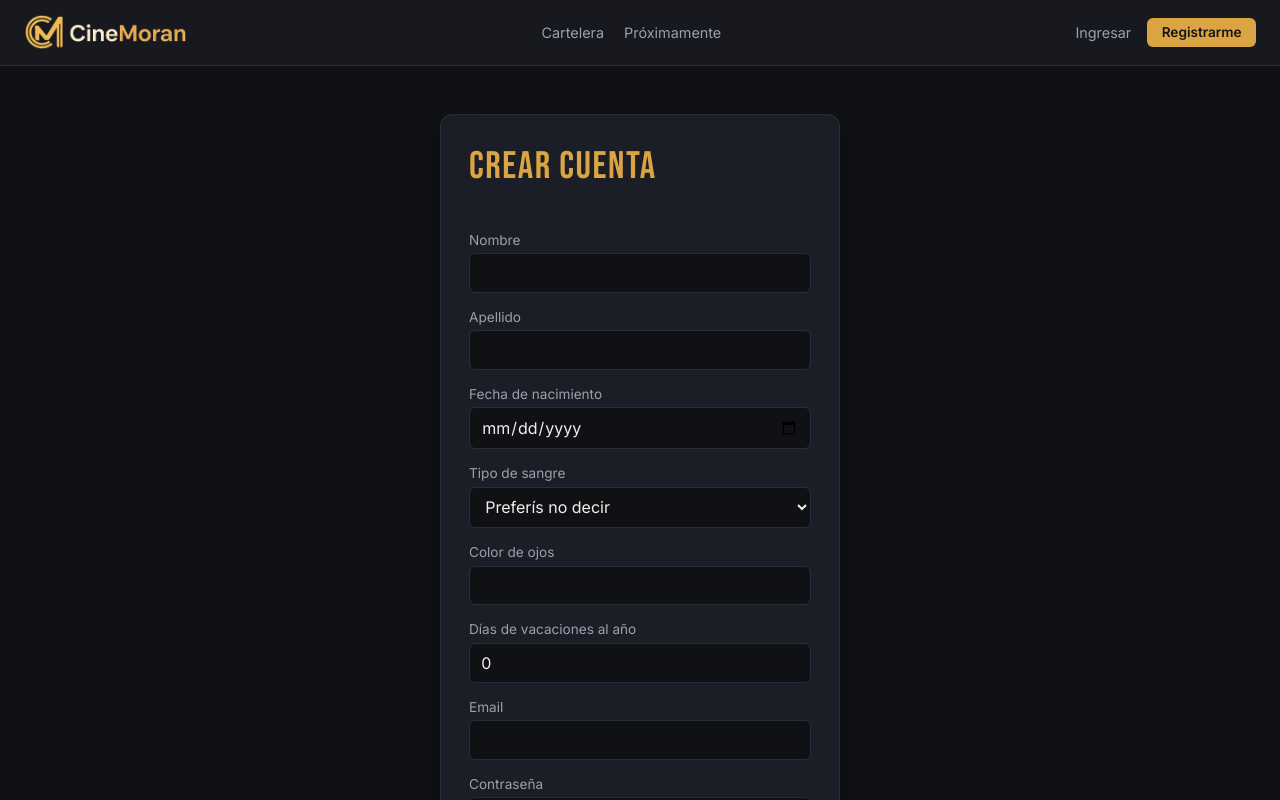
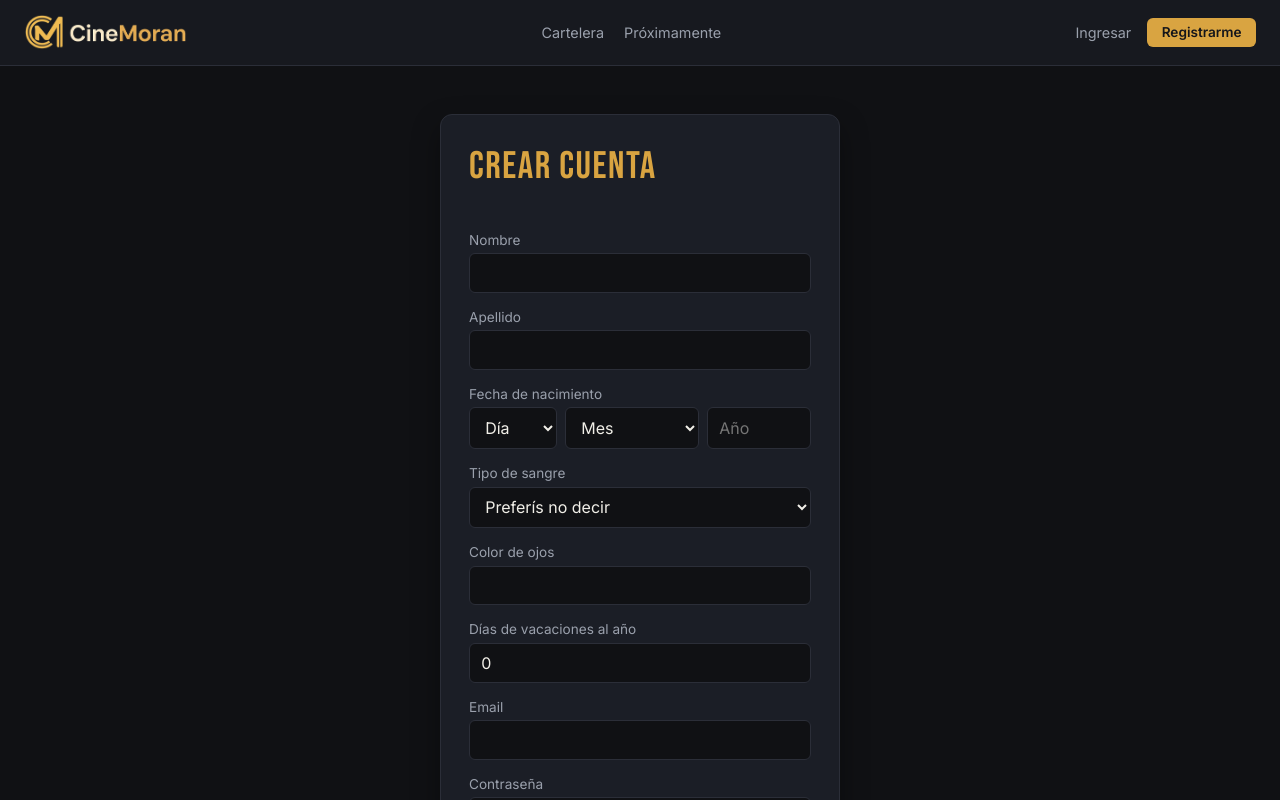
Before and after one commit to nadiamoran/cine-app, an Angular app in the folder cine-moran/: page /registro in a window 1280 px wide. Shown: the top 800 px of the page. Built offline with nearby package versions, Linux system fonts and the light colour scheme.

Commit message:
Actualizacion de campos de fechas

```diff
--- a/cine-moran/src/app/features/admin/crear-funcion/crear-funcion.component.html
+++ b/cine-moran/src/app/features/admin/crear-funcion/crear-funcion.component.html
@@ -67,7 +67,12 @@
 
   <label>
     Desde
-    <input type="date" formControlName="desde" />
+    <app-selector-fecha
+      [valor]="programacionForm.controls.desde.value"
+      [anioMinimo]="anioActual - 1"
+      [anioMaximo]="anioActual + 2" [proximosDias]="14"
+      (cambio)="programacionForm.controls.desde.setValue($event); programacionForm.controls.desde.markAsTouched()"
+    />
     @if (programacionForm.controls.desde.touched && programacionForm.controls.desde.errors?.['fechaFueraDeRango']) {
       <small class="error">Ingresá una fecha válida (año de 4 cifras)</small>
     }
@@ -80,7 +85,12 @@
       <button type="button" class="chip-genero" (click)="onAtajoPeriodo('1-mes')">1 mes</button>
       <button type="button" class="chip-genero" (click)="onAtajoPeriodo('fin-de-mes')">Hasta fin de mes</button>
     </div>
-    <input type="date" formControlName="hasta" />
+    <app-selector-fecha
+      [valor]="programacionForm.controls.hasta.value"
+      [anioMinimo]="anioActual - 1"
+      [anioMaximo]="anioActual + 2"
+      (cambio)="programacionForm.controls.hasta.setValue($event); programacionForm.controls.hasta.markAsTouched()"
+    />
     @if (programacionForm.controls.hasta.touched && programacionForm.controls.hasta.errors?.['fechaFueraDeRango']) {
       <small class="error">Ingresá una fecha válida (año de 4 cifras)</small>
     }
@@ -169,7 +179,12 @@
 
   <label>
     Fecha
-    <input type="date" formControlName="fecha" />
+    <app-selector-fecha
+      [valor]="funcionForm.controls.fecha.value"
+      [anioMinimo]="anioActual - 1"
+      [anioMaximo]="anioActual + 2" [proximosDias]="14"
+      (cambio)="funcionForm.controls.fecha.setValue($event); funcionForm.controls.fecha.markAsTouched()"
+    />
     @if (funcionForm.controls.fecha.touched && funcionForm.controls.fecha.errors?.['fechaFueraDeRango']) {
       <small class="error">Ingresá una fecha válida (año de 4 cifras)</small>
     }
--- a/cine-moran/src/app/features/admin/crear-funcion/crear-funcion.component.ts
+++ b/cine-moran/src/app/features/admin/crear-funcion/crear-funcion.component.ts
@@ -1,4 +1,5 @@
 import { Component, OnInit, computed, signal } from '@angular/core';
+import { SelectorFechaComponent } from '../../../shared/selector-fecha/selector-fecha.component';
 import { takeUntilDestroyed } from '@angular/core/rxjs-interop';
 import { DatePipe } from '@angular/common';
 import { FormControl, FormGroup, ReactiveFormsModule, Validators } from '@angular/forms';
@@ -14,10 +15,13 @@ const fechaFuncionValida = fechaEnRangoValidator(new Date().getFullYear() - 1, n
 @Component({
   selector: 'app-crear-funcion',
   standalone: true,
-  imports: [ReactiveFormsModule, DatePipe],
+  imports: [ReactiveFormsModule, DatePipe, SelectorFechaComponent],
   templateUrl: './crear-funcion.component.html',
 })
 export class CrearFuncionComponent implements OnInit {
+  // año actual, para los límites del selector de fecha
+  readonly anioActual = new Date().getFullYear();
+
   peliculas = signal<Pelicula[]>([]);
   guardando = signal(false);
   errorMsg = signal<string | null>(null);
--- a/cine-moran/src/app/features/admin/crear-pelicula/crear-pelicula.component.html
+++ b/cine-moran/src/app/features/admin/crear-pelicula/crear-pelicula.component.html
@@ -88,7 +88,12 @@
 
   <label>
     Fecha de estreno
-    <input type="date" formControlName="fechaEstreno" min="1900-01-01" max="2099-12-31" />
+    <app-selector-fecha
+      [valor]="peliculaForm.controls.fechaEstreno.value"
+      [anioMinimo]="1900"
+      [anioMaximo]="anioActual + 5"
+      (cambio)="peliculaForm.controls.fechaEstreno.setValue($event)"
+    />
     @if (peliculaForm.controls.fechaEstreno.invalid) {
       <small class="error">Ingresá una fecha válida (año de 4 cifras, desde 1900 hasta 5 años adelante)</small>
     }
--- a/cine-moran/src/app/features/admin/crear-pelicula/crear-pelicula.component.ts
+++ b/cine-moran/src/app/features/admin/crear-pelicula/crear-pelicula.component.ts
@@ -1,4 +1,5 @@
 import { Component, ElementRef, OnInit, ViewChild, computed, signal } from '@angular/core';
+import { SelectorFechaComponent } from '../../../shared/selector-fecha/selector-fecha.component';
 import { takeUntilDestroyed } from '@angular/core/rxjs-interop';
 import { DatePipe } from '@angular/common';
 import { FormControl, FormGroup, ReactiveFormsModule, Validators } from '@angular/forms';
@@ -16,10 +17,13 @@ const anioMaximoEstreno = new Date().getFullYear() + 5;
 @Component({
   selector: 'app-crear-pelicula',
   standalone: true,
-  imports: [ReactiveFormsModule, DatePipe, TablaPreventaComponent],
+  imports: [ReactiveFormsModule, DatePipe, TablaPreventaComponent, SelectorFechaComponent],
   templateUrl: './crear-pelicula.component.html',
 })
 export class CrearPeliculaComponent implements OnInit {
+  // año actual, para los límites del selector de fecha
+  readonly anioActual = new Date().getFullYear();
+
   readonly estados = ESTADOS_PELICULA;
 
   @ViewChild('inputImagen') inputImagen?: ElementRef<HTMLInputElement>;
--- a/cine-moran/src/app/features/auth/register/register.component.html
+++ b/cine-moran/src/app/features/auth/register/register.component.html
@@ -19,7 +19,12 @@
 
   <label>
     Fecha de nacimiento
-    <input type="date" formControlName="fechaNacimiento" min="1900-01-01" max="2099-12-31" />
+    <app-selector-fecha
+      [valor]="registerForm.controls.fechaNacimiento.value"
+      [anioMinimo]="1900"
+      [anioMaximo]="anioActual"
+      (cambio)="registerForm.controls.fechaNacimiento.setValue($event); registerForm.controls.fechaNacimiento.markAsTouched()"
+    />
     @if (registerForm.controls.fechaNacimiento.touched && registerForm.controls.fechaNacimiento.invalid) {
       @if (registerForm.controls.fechaNacimiento.errors?.['required']) {
         <small class="error">La fecha de nacimiento es obligatoria</small>
--- a/cine-moran/src/app/features/auth/register/register.component.ts
+++ b/cine-moran/src/app/features/auth/register/register.component.ts
@@ -1,4 +1,5 @@
 import { Component, signal } from '@angular/core';
+import { SelectorFechaComponent } from '../../../shared/selector-fecha/selector-fecha.component';
 import { FormControl, FormGroup, ReactiveFormsModule, Validators } from '@angular/forms';
 import { Router, RouterLink } from '@angular/router';
 import { AuthService } from '../../../core/auth/auth.service';
@@ -7,10 +8,13 @@ import { fechaEnRangoValidator, fechaNoFuturaValidator } from '../../../shared/v
 @Component({
   selector: 'app-register',
   standalone: true,
-  imports: [RouterLink, ReactiveFormsModule],
+  imports: [RouterLink, ReactiveFormsModule, SelectorFechaComponent],
   templateUrl: './register.component.html',
 })
 export class RegisterComponent {
+  // año actual, para los límites del selector de fecha
+  readonly anioActual = new Date().getFullYear();
+
   errorMsg = signal<string | null>(null);
   loading = signal(false);
 
--- /dev/null
+++ b/cine-moran/src/app/shared/selector-fecha/selector-fecha.component.html
@@ -0,0 +1,53 @@
+@if (atajos().length > 0) {
+  <div class="chips-generos">
+    @for (atajo of atajos(); track atajo.valor) {
+      <button
+        type="button"
+        class="chip-genero"
+        [class.chip-genero-activo]="esAtajoElegido(atajo.valor)"
+        (click)="onAtajo(atajo.valor)"
+      >
+        {{ atajo.etiqueta }}
+      </button>
+    }
+  </div>
+}
+
+<div class="selector-fecha">
+  <select [value]="dia()" (change)="onDia($any($event.target).value)" aria-label="Día">
+    <option value="">Día</option>
+    @for (d of dias; track d) {
+      <option [value]="d" [selected]="dia() === '' + d">{{ d }}</option>
+    }
+  </select>
+
+  <select [value]="mes()" (change)="onMes($any($event.target).value)" aria-label="Mes">
+    <option value="">Mes</option>
+    @for (m of meses; track m; let i = $index) {
+      <option [value]="i + 1" [selected]="mes() === '' + (i + 1)">{{ m }}</option>
+    }
+  </select>
+
+  @if (aniosEnLista(); as anios) {
+    <select [value]="anio()" (change)="onAnio($any($event.target).value)" aria-label="Año">
+      <option value="">Año</option>
+      @for (a of anios; track a) {
+        <option [value]="a" [selected]="anio() === '' + a">{{ a }}</option>
+      }
+    </select>
+  } @else {
+    <input
+      type="text"
+      inputmode="numeric"
+      maxlength="4"
+      placeholder="Año"
+      aria-label="Año"
+      [value]="anio()"
+      (input)="onAnio($any($event.target).value)"
+    />
+  }
+</div>
+
+@if (fechaInexistente()) {
+  <small class="error">Esa fecha no existe</small>
+}
--- /dev/null
+++ b/cine-moran/src/app/shared/selector-fecha/selector-fecha.component.ts
@@ -0,0 +1,131 @@
+import { Component, computed, effect, input, output, signal } from '@angular/core';
+
+// "yyyy-mm-dd" en hora local (el mismo formato que usan los formularios)
+function fechaTexto(fecha: Date): string {
+  const mes = String(fecha.getMonth() + 1).padStart(2, '0');
+  const dia = String(fecha.getDate()).padStart(2, '0');
+  return `${fecha.getFullYear()}-${mes}-${dia}`;
+}
+
+const DIAS_SEMANA = ['dom', 'lun', 'mar', 'mié', 'jue', 'vie', 'sáb'];
+
+// RNF-02: el cliente no quiere el calendario desplegable ("demasiado scroll").
+// En su lugar: día y mes en desplegables cortos, el año en un desplegable (si
+// son pocos) o escrito, y opcionalmente atajos con los próximos días.
+//
+// Componente reutilizable con input() / output(): recibe la fecha actual del
+// formulario ("yyyy-mm-dd" o "") y avisa cada cambio con (cambio). Si la
+// fecha está incompleta o no existe (ej: 31/02), avisa "".
+@Component({
+  selector: 'app-selector-fecha',
+  standalone: true,
+  templateUrl: './selector-fecha.component.html',
+})
+export class SelectorFechaComponent {
+  valor = input<string>('');
+  anioMinimo = input.required<number>();
+  anioMaximo = input.required<number>();
+  // cuántos atajos de "próximos días" mostrar (0 = ninguno)
+  proximosDias = input(0);
+
+  cambio = output<string>();
+
+  readonly dias = Array.from({ length: 31 }, (_, i) => i + 1);
+  readonly meses = [
+    'Enero', 'Febrero', 'Marzo', 'Abril', 'Mayo', 'Junio',
+    'Julio', 'Agosto', 'Septiembre', 'Octubre', 'Noviembre', 'Diciembre',
+  ];
+
+  dia = signal('');
+  mes = signal('');
+  anio = signal('');
+
+  // pocos años: desplegable; muchos (ej: fecha de nacimiento): se escribe
+  aniosEnLista = computed(() => {
+    const cantidad = this.anioMaximo() - this.anioMinimo() + 1;
+    if (cantidad > 12) return null;
+    return Array.from({ length: cantidad }, (_, i) => this.anioMinimo() + i);
+  });
+
+  atajos = computed(() => {
+    const hoy = new Date();
+    return Array.from({ length: this.proximosDias() }, (_, i) => {
+      const fecha = new Date(hoy.getFullYear(), hoy.getMonth(), hoy.getDate() + i);
+      const etiqueta =
+        i === 0
+          ? 'Hoy'
+          : i === 1
+            ? 'Mañana'
+            : `${DIAS_SEMANA[fecha.getDay()]} ${String(fecha.getDate()).padStart(2, '0')}/${String(fecha.getMonth() + 1).padStart(2, '0')}`;
+      return { valor: fechaTexto(fecha), etiqueta };
+    });
+  });
+
+  // la fecha armada con lo elegido, o null si está incompleta o no existe
+  fechaElegida = computed(() => {
+    const dia = Number(this.dia());
+    const mes = Number(this.mes());
+    const anio = Number(this.anio());
+    if (!dia || !mes || !/^\d{4}$/.test(this.anio())) return null;
+
+    const fecha = new Date(anio, mes - 1, dia);
+    // si el día no existe en ese mes (31/02), Date "se pasa" al mes siguiente
+    if (fecha.getMonth() !== mes - 1) return null;
+    return fechaTexto(fecha);
+  });
+
+  fechaInexistente = computed(
+    () => !!this.dia() && !!this.mes() && /^\d{4}$/.test(this.anio()) && !this.fechaElegida(),
+  );
+
+  // lo último que se avisó al formulario: si el formulario devuelve ese mismo
+  // valor no se pisa lo que el usuario está eligiendo (ej: puso el día y
+  // todavía no el mes)
+  private ultimoAvisado: string | null = null;
+
+  constructor() {
+    // cuando el formulario cambia la fecha desde afuera (al editar, al
+    // limpiar, con un atajo de período), se reparte en día / mes / año
+    effect(() => {
+      const valor = this.valor();
+      if (valor === this.ultimoAvisado) return;
+      const partes = /^(\d{4})-(\d{2})-(\d{2})$/.exec(valor ?? '');
+      this.anio.set(partes ? partes[1] : '');
+      this.mes.set(partes ? String(Number(partes[2])) : '');
+      this.dia.set(partes ? String(Number(partes[3])) : '');
+    });
+  }
+
+  onDia(valor: string) {
+    this.dia.set(valor);
+    this.avisar();
+  }
+
+  onMes(valor: string) {
+    this.mes.set(valor);
+    this.avisar();
+  }
+
+  onAnio(valor: string) {
+    this.anio.set(valor.trim());
+    this.avisar();
+  }
+
+  onAtajo(valor: string) {
+    const [anio, mes, dia] = valor.split('-');
+    this.anio.set(anio);
+    this.mes.set(String(Number(mes)));
+    this.dia.set(String(Number(dia)));
+    this.avisar();
+  }
+
+  esAtajoElegido(valor: string) {
+    return this.fechaElegida() === valor;
+  }
+
+  private avisar() {
+    const fecha = this.fechaElegida() ?? '';
+    this.ultimoAvisado = fecha;
+    this.cambio.emit(fecha);
+  }
+}
--- a/cine-moran/src/styles.css
+++ b/cine-moran/src/styles.css
@@ -1478,6 +1478,19 @@ button:disabled {
   color: var(--text-muted);
 }
 
+/* ---------- selector de fecha (RNF-02): día / mes / año, sin calendario ---------- */
+
+.selector-fecha {
+  display: grid;
+  grid-template-columns: 5.5rem minmax(0, 1fr) 6.5rem;
+  gap: 0.5rem;
+}
+
+.selector-fecha select,
+.selector-fecha input {
+  width: 100%;
+}
+
 /* ---------- listado de admin en forma de tabla (Películas) ---------- */
 
 .subtitulo-admin {
```
Also changed, not shown: 1 other file (tests, documents, lock files or other folders).
